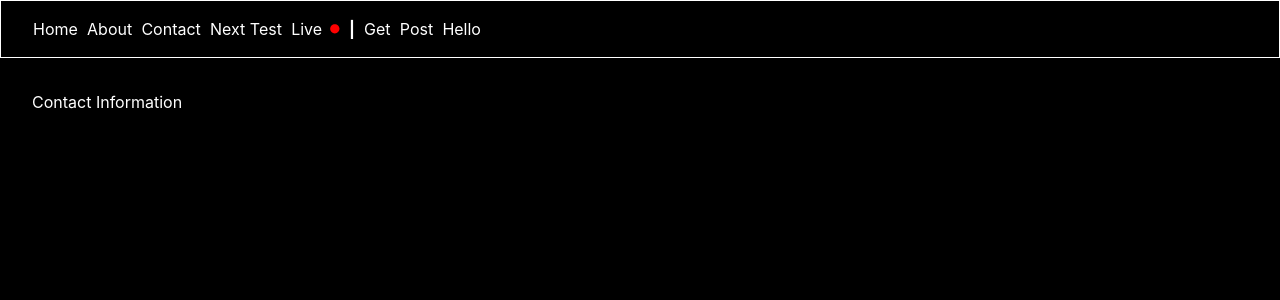
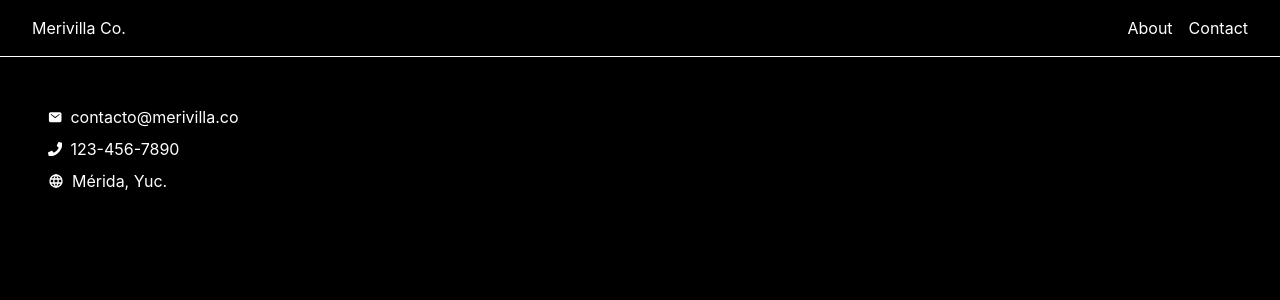
Before and after one commit to mezacanul/merivilla, a Next.js app: page /contact in a window 1280 px wide. Shown: the top 300 px of the page. Built offline with nearby package versions, Linux system fonts and the light colour scheme.

Commit message:
First commit

```diff
--- a/package.json
+++ b/package.json
@@ -1,5 +1,5 @@
 {
-  "name": "test-api",
+  "name": "merivilla.co",
   "version": "0.1.0",
   "private": true,
   "scripts": {
@@ -9,6 +9,7 @@
     "lint": "next lint"
   },
   "dependencies": {
+    "@chakra-ui/icons": "^2.2.4",
     "@chakra-ui/react": "^2.8.2",
     "@emotion/react": "^11.11.4",
     "@emotion/styled": "^11.11.0",
--- a/src/pages/_app.js
+++ b/src/pages/_app.js
@@ -7,7 +7,7 @@ export default function App({ Component, pageProps }) {
   return (
     <ChakraProvider theme={theme}>
       <Navbar />
-      <main style={{margin: "2rem"}}>
+      <main style={{margin: "3rem"}}>
         <Component {...pageProps} />
       </main>
     </ChakraProvider>
--- a/src/pages/_document.js
+++ b/src/pages/_document.js
@@ -3,7 +3,9 @@ import { Html, Head, Main, NextScript } from "next/document";
 export default function Document() {
   return (
     <Html lang="en">
-      <Head />
+      <Head>
+        <title>Merivilla Co.</title>
+      </Head>
       <body>
         <Main />
         <NextScript />
--- a/src/pages/api/get.js
+++ b/src/pages/api/get.js
@@ -1,6 +1,6 @@
 export default function handler(req, res) {
     if (req.method === 'GET') {
-        res.status(200).json({ message: 'This is a GET response', success: true });
+        res.status(200).json({ message: 'Merivilla Co. API', success: true });
     } else {
         res.status(405).json({ message: 'Method Not Allowed', success: false });
     }
--- a/src/pages/api/hello.js
+++ /dev/null
@@ -1,5 +0,0 @@
-// Next.js API route support: https://nextjs.org/docs/api-routes/introduction
-
-export default function handler(req, res) {
-  res.status(200).json({ name: "John Doe" });
-}
--- a/src/pages/components/Navbar.js
+++ b/src/pages/components/Navbar.js
@@ -1,36 +1,24 @@
-import NextLink from 'next/link'
-import { Link as ChakraLink } from '@chakra-ui/react'
+import Link from "./common/Link";
+import { Flex, Box } from "@chakra-ui/react";
 
-const Link = ({ href, children, ...props }) => {
-  return (
-    <NextLink href={href} passHref legacyBehavior>
-      <ChakraLink {...props}>
-        {children}
-      </ChakraLink>
-    </NextLink>
-  )
+const LinkStyles = (pos) => {
+  if(pos == "left"){
+    return { me: "1em" }
+  } else if (pos == "right") {
+    return { ms: "1em"}
+  }
 }
-import { Flex, Box } from "@chakra-ui/react";
-import { FaCircle } from "react-icons/fa";
-// import Link from 'next/link';
-import styles from "./Navbar.module.css"
 
 export default function Navbar() {
     return (
-        <Box border={"1px"}>
-            <Flex w={"40vw"} justifyContent={"space-between"} py={"1em"} px={"2em"}>
-                <Link href="/">Home</Link>
-                <Link href="/about">About</Link>
-                <Link href="/contact">Contact</Link>
-                <Link href="/next-test">Next Test</Link>
-                <Flex alignItems={"center"}>
-                    <Link href="/live" me={"0.5em"}>Live </Link>
-                    <FaCircle color="red" size="0.6rem" />
-                </Flex>
-                <b> | </b>
-                <Link href="/api/get/">Get</Link>
-                <Link href="/api/post">Post</Link>
-                <Link href="/api/hello">Hello</Link>
+        <Box borderBottom={"1px"}>
+            <Flex w={"auto"} justifyContent={"space-between"} py={"1em"} px={"2em"}>
+                <Link {...(LinkStyles("left"))} href="/">Merivilla Co.</Link>
+
+                <Box>
+                  <Link {...(LinkStyles("right"))} href="/about">About</Link>
+                  <Link {...(LinkStyles("right"))} href="/contact">Contact</Link>
+                </Box>
             </Flex>
         </Box>
   )
--- /dev/null
+++ b/src/pages/components/common/Link.js
@@ -0,0 +1,14 @@
+import NextLink from 'next/link'
+import { Link as ChakraLink } from '@chakra-ui/react'
+
+const Link = ({ href, children, ...props }) => {
+    return (
+      <NextLink href={href} passHref legacyBehavior>
+        <ChakraLink {...props}>
+          {children}
+        </ChakraLink>
+      </NextLink>
+    )
+}
+
+export default Link
--- a/src/pages/contact.js
+++ b/src/pages/contact.js
@@ -1,3 +1,24 @@
+import Link from "./components/common/Link";
+import { TbWorld } from "react-icons/tb";
+import { FaPhone } from "react-icons/fa";
+import { IoMail } from "react-icons/io5";
+import { Flex } from "@chakra-ui/react";
+
 export default function Contact() {
-    return <h1>Contact Information</h1>
+    return (
+        <>
+            <Flex alignItems={"center"} mb={"0.5em"}>
+                <IoMail size={"0.9em"}/>
+                <Link href={"/"} ms={"0.5em"}>contacto@merivilla.co</Link>
+            </Flex>
+            <Flex alignItems={"center"} mb={"0.5em"}>
+                <FaPhone size={"0.9em"}/>
+                <Link href={"/"} ms={"0.5em"}>123-456-7890</Link>
+            </Flex>
+            <Flex alignItems={"center"} mb={"0.5em"}>
+                <TbWorld size={"1em"}/>
+                <Link href={"/"} ms={"0.5em"}>Mérida, Yuc.</Link>
+            </Flex>
+        </>
+    )
 }
--- a/src/pages/index.js
+++ b/src/pages/index.js
@@ -1,5 +1,7 @@
+import { Text } from "@chakra-ui/react"
+
 export default function App() {
   return (
-    <h1>Home Page</h1>
+    <Text>Coming soon...</Text>
   )
 }
```
Also changed, not shown: src/pages/about.js (+9 -1 lines), src/pages/indexV1.js (deleted, +0 -118 lines), 1 other file (tests, documents, lock files or other folders).
